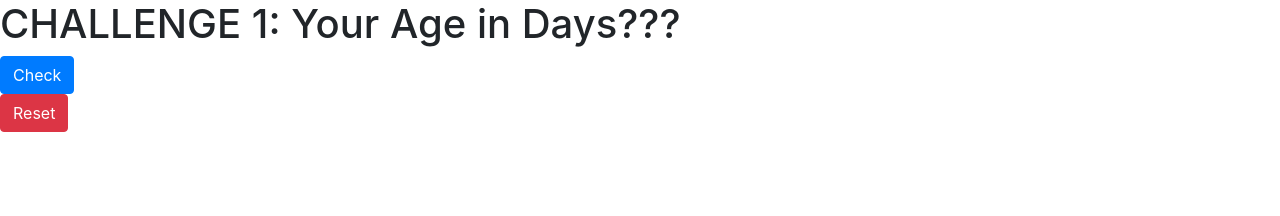
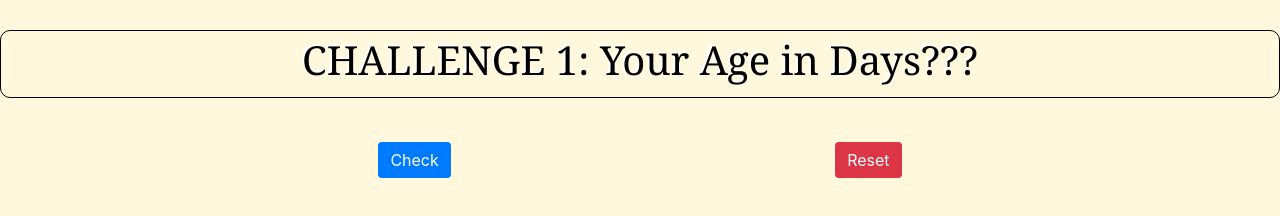
Before and after one commit to Sacsam005/JavascriptBeginnersChallenges-Lev1, a plain HTML site: page index.html in a window 1280 px wide. Drawn offline with nearby package versions, Linux system fonts and the light colour scheme.

Commit message:
Update style.css

```diff
--- a/css/style.css
+++ b/css/style.css
@@ -1,5 +1,77 @@
+body{
+    background-color: cornsilk;
+
+}
+
+.box {
+    font-family: Georgia, 'Times New Roman', Times, serif;
+    font-weight: 500;
+    color: black;
+    text-shadow: -2px -2px white;
+    font: bolder;
+    border: 1px solid black;
+    padding: 5px;
+    border-radius: 10px;
+    text-align: center;
+}
+
+.flex-box-container-1 {
+    display: flex;
+    border: 1px solid black;
+    padding: 4px;
+    justify-content: space-evenly;
+    flex-wrap: wrap;
+    flex-direction: row;
+    border-style: none;
+}
+
+#flex-box-result {
+    display: inline-block;
+}
+
+.flex-box-container-1 div {
+    padding: 10px;
+    border: 1px solid black;
+    display: flex;
+    align-items: center;
+    border-style: none;
+
+}
+
+.box, .flex-box-container-1 {
+    width: 100%;
+    height: auto;
+    margin: 0;
+    margin-top: 30px;
+
+}
+
+.btn-primary, .btn-danger {
+    width: 100%;
+    max-width: 100%;
+    margin: auto;
+    border-style: none;
+}
+
+.btn-primary:hover:not(.active) {
+    background-color: rgb(0, 60, 139);
+}
+
+.btn-danger:hover:not(.active) {
+    background-color: red;
+}
+
 @media only screen and (max-width: 640px) {
-  p {
-      font-size: 14px;
+    h1 {
+        font-size: 14px;
+        text-align: center;
+    }
+
+    .btn-primary, .btn-danger {
+        width: 100%;
+        max-width: 100%;
+        margin: auto;
+        border-style: none;
+    }
+
   }
-}
```
